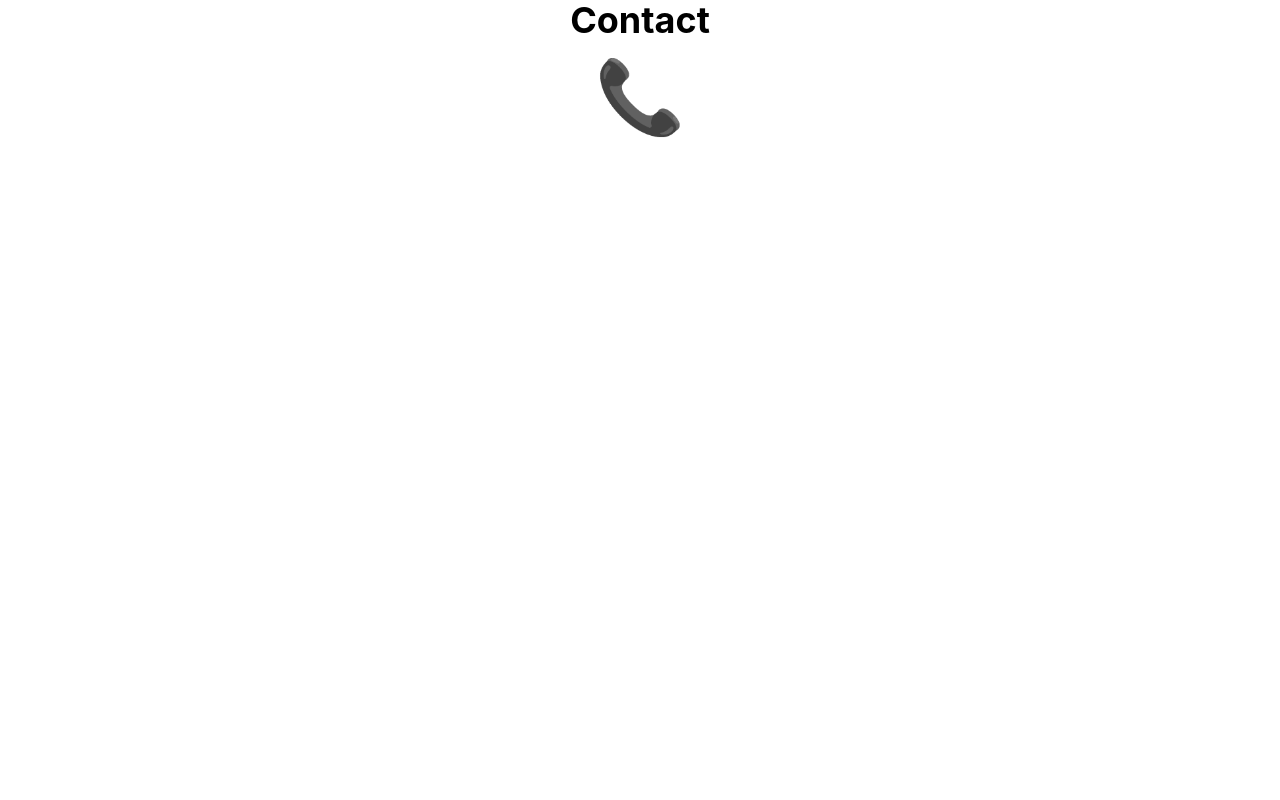
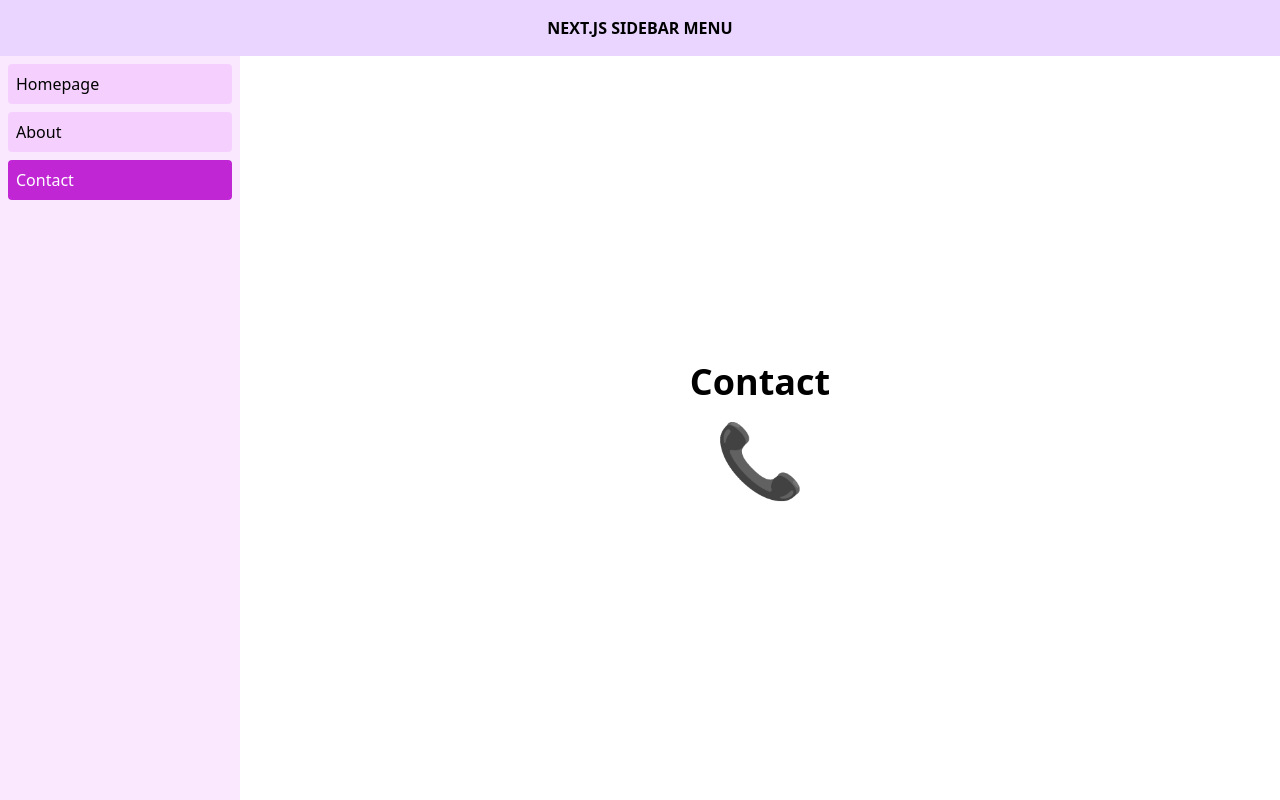
Before and after one commit to KelvinChim-ComSci/portfolio, a Next.js app: page /contact in a window 1280 px wide. Built offline with nearby package versions, Linux system fonts and the light colour scheme.

Commit message:
init sidebar template

```diff
--- /dev/null
+++ b/components/layout.tsx
@@ -0,0 +1,52 @@
+import  Link  from 'next/link';
+import  { useRouter } from 'next/router';
+
+export default function Layout({ children }: any) {
+    const router = useRouter();
+    const menuItems: {href: string, title: string}[] = [
+        {
+          href: '/',
+          title: 'Homepage',
+        },
+        {
+          href: '/about',
+          title: 'About',
+        },
+        {
+          href: '/contact',
+          title: 'Contact',
+        },
+      ];
+
+    return (
+        <div className="min-h-screen flex flex-col">
+        <header
+          className="bg-purple-200 sticky top-0 h-14 flex justify-center items-center font-semibold uppercase"
+        >
+          Next.js sidebar menu
+        </header>
+        <div className="flex flex-col md:flex-row flex-1">
+            <aside className="bg-fuchsia-100 w-full md:w-60">
+                <nav>
+                    <ul>
+                        {menuItems.map(({ href, title }) => (
+                            <li className='m-2' key={title}>
+                                <Link href={href}>
+                                    <a
+                                        className={`flex p-2 bg-fuchsia-200 rounded hover:bg-fuchsia-400 cursor-pointer ${
+                                            router.asPath === href && 'bg-fuchsia-600 text-white'
+                                        }`}
+                                    >
+                                        {title}
+                                    </a>
+                                </Link>
+                            </li>
+                        ))}
+                    </ul>
+                </nav>
+          </aside>
+          <main className="flex-1">{children}</main>
+        </div>
+      </div>
+    );
+  }
--- a/pages/_app.tsx
+++ b/pages/_app.tsx
@@ -1,8 +1,12 @@
-import '../styles/globals.css'
-import type { AppProps } from 'next/app'
+import { AppProps } from 'next/app';
+import Layout from '../components/layout';
+import '../styles/globals.css';
 
 function MyApp({ Component, pageProps }: AppProps) {
-  return <Component {...pageProps} />
+  return (
+    <Layout>
+      <Component {...pageProps} />
+    </Layout>
+  );
 }
-
 export default MyApp
--- a/styles/globals.css
+++ b/styles/globals.css
@@ -1,20 +1,3 @@
 @import 'tailwindcss/base';
 @import 'tailwindcss/components';
 @import 'tailwindcss/utilities';
-
-html,
-body {
-  padding: 0;
-  margin: 0;
-  font-family: -apple-system, BlinkMacSystemFont, Segoe UI, Roboto, Oxygen,
-    Ubuntu, Cantarell, Fira Sans, Droid Sans, Helvetica Neue, sans-serif;
-}
-
-a {
-  color: inherit;
-  text-decoration: none;
-}
-
-* {
-  box-sizing: border-box;
-}
```
